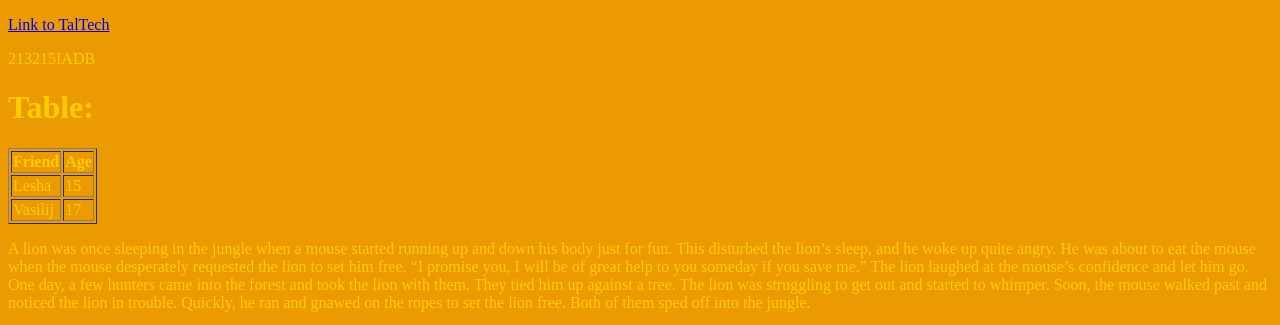
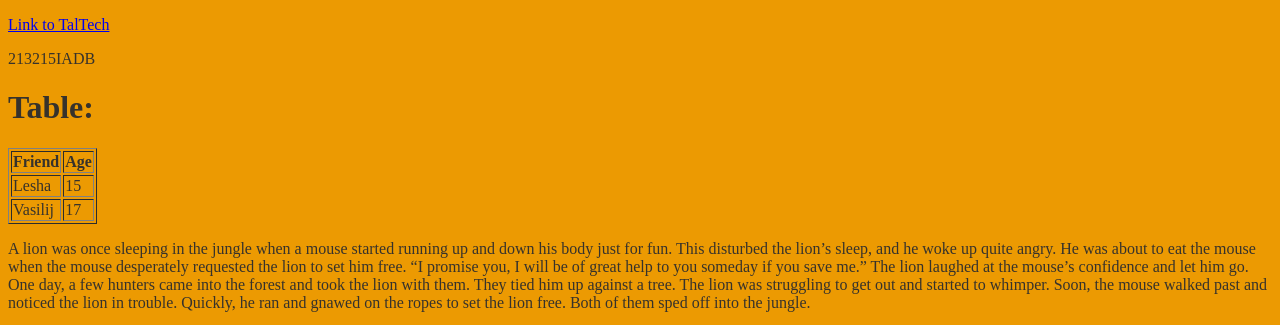
Before and after one commit to Harzas/rommihhejev.github.io, a plain HTML site: page index.html in a window 1280 px wide. Shown: the top 325 px of the page. Drawn offline with Linux system fonts and the light colour scheme.

Commit message:
Update index.html

```diff
--- a/index.html
+++ b/index.html
@@ -6,7 +6,7 @@
  <style>
    body {
     background: #EC9A02;
-    color: #fc0;
+    color: #36322C;
    }
   </style>
 </head>
```
